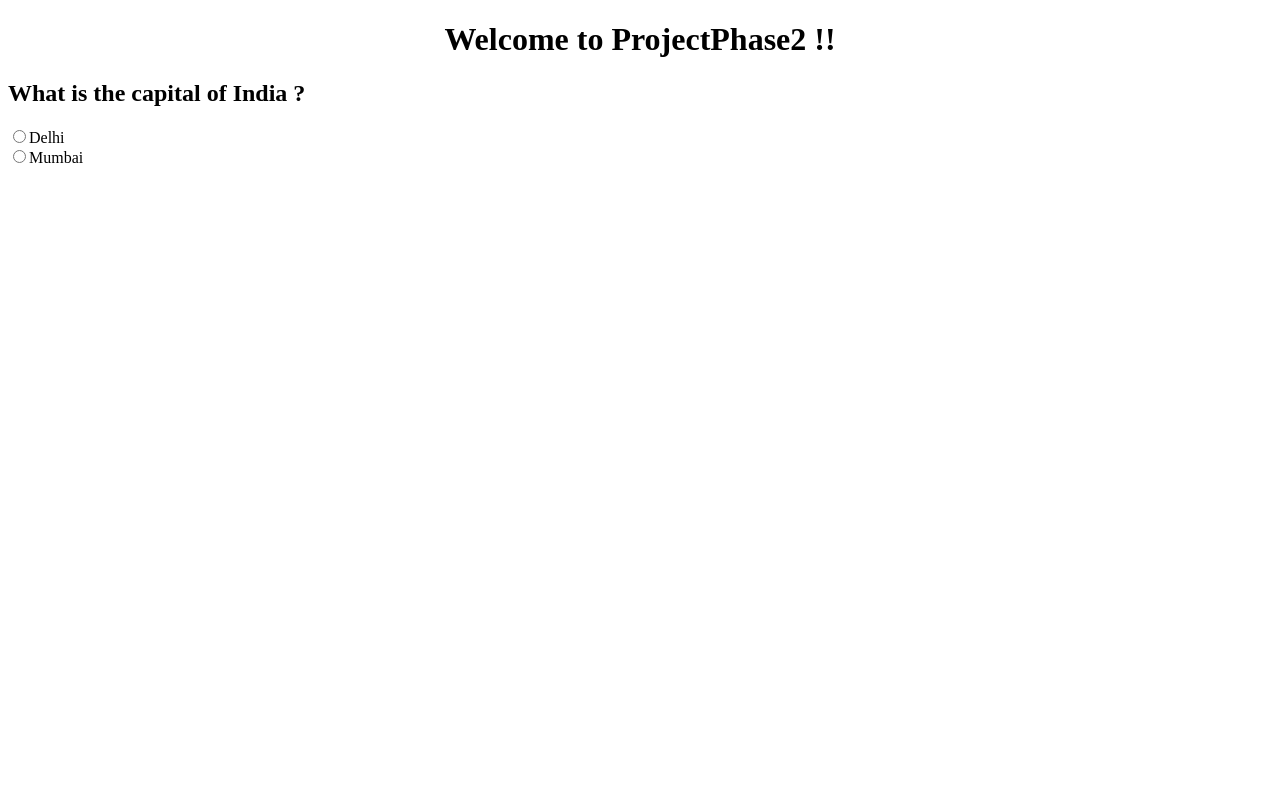
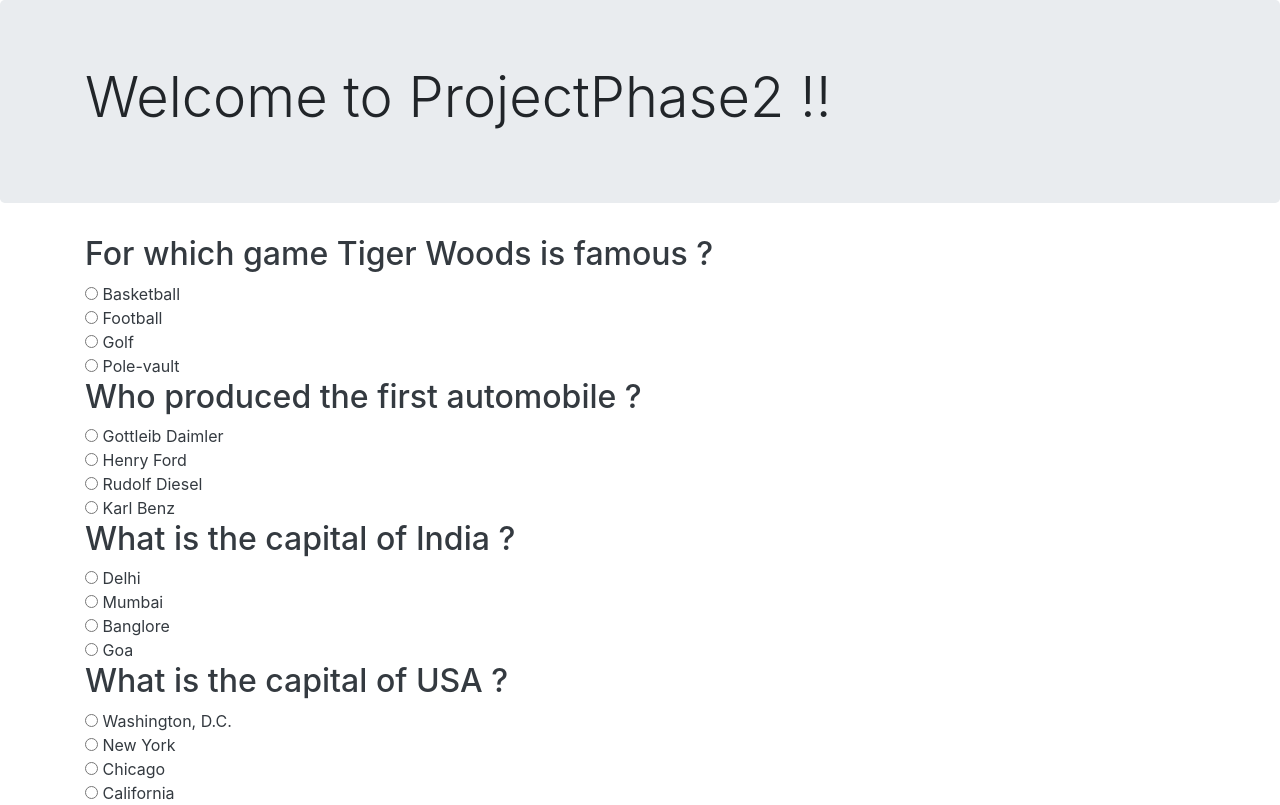
Before and after one commit to hetkpatel96/ProjectPhase2, an Angular app: page / in a window 1280 px wide. Built offline with nearby package versions, Linux system fonts and the light colour scheme.

Commit message:
Added more questions to quiz and changed the styling

```diff
--- a/src/app/app.component.html
+++ b/src/app/app.component.html
@@ -1,11 +1,33 @@
-<div style="text-align: center;">
+<link
+      rel="stylesheet"
+      href="https://stackpath.bootstrapcdn.com/bootstrap/4.5.2/css/bootstrap.min.css"
+      integrity="sha384-JcKb8q3iqJ61gNV9KGb8thSsNjpSL0n8PARn9HuZOnIxN0hoP+VmmDGMN5t9UJ0Z"
+      crossorigin="anonymous"
+    />
+    <link
+      rel="stylesheet"
+      href="https://stackpath.bootstrapcdn.com/bootstrap/4.5.2/css/bootstrap.min.css"
+    />
+    <link
+      rel="stylesheet"
+      href="https://maxcdn.bootstrapcdn.com/font-awesome/4.7.0/css/font-awesome.min.css"
+    />
+    <script src="https://code.jquery.com/jquery-3.5.1.min.js"></script>
+    <script src="https://cdn.jsdelivr.net/npm/popper.js@1.16.1/dist/umd/popper.min.js"></script>
+    <script src="https://stackpath.bootstrapcdn.com/bootstrap/4.5.2/js/bootstrap.min.js"></script><div class="jumbotron">
+  <div class="container">
+    <h1 class="display-4">Welcome to {{title}} !!</h1>
+  </div>
+</div>
+<!-- <div style="text-align: center;">
   <h1>
     Welcome to {{title}} !!
   </h1>
-</div>
-
-<div *ngFor="let ques of questions">
+</div> -->
+<div class="container">
+<div *ngFor="let ques of questions" class="text-dark">
 <app-questions [out] = ques>
 
 </app-questions>
 </div>
+</div>
--- a/src/app/questions.ts
+++ b/src/app/questions.ts
@@ -1,2 +1,3 @@
 
-export const detail : any = JSON.parse('[{"question": "What is the capital of India ?", "options": ["Delhi", "Mumbai"], "answer": "Delhi"}]')
+export const detail : any = JSON.parse(
+    '[{"question": "For which game Tiger Woods is famous ?", "options": ["Basketball", "Football","Golf","Pole-vault"], "answer": "Golf"},{"question": "Who produced the first automobile ?", "options": ["Gottleib Daimler", "Henry Ford","Rudolf Diesel","Karl Benz"], "answer": "Karl Benz"},{"question": "What is the capital of India ?", "options": ["Delhi", "Mumbai","Banglore","Goa"], "answer": "Delhi"},{"question": "What is the capital of USA ?", "options": ["Washington, D.C.", "New York","Chicago","California"], "answer": "Washington, D.C."}]')
--- a/src/app/questions/questions.component.html
+++ b/src/app/questions/questions.component.html
@@ -3,6 +3,6 @@
 <div>
     <h2>{{out.question}}</h2>
     <div *ngFor = "let opt of out.options">
-        <input type="radio" id="out.options" (click) = "validate(opt,out,out.options)" [value] = "opt">{{opt}}
+        <input type="radio" id="out.options" (click) = "validate(opt,out,out.options)" [value] = "opt">  {{opt}}
     </div>
 </div>
```
